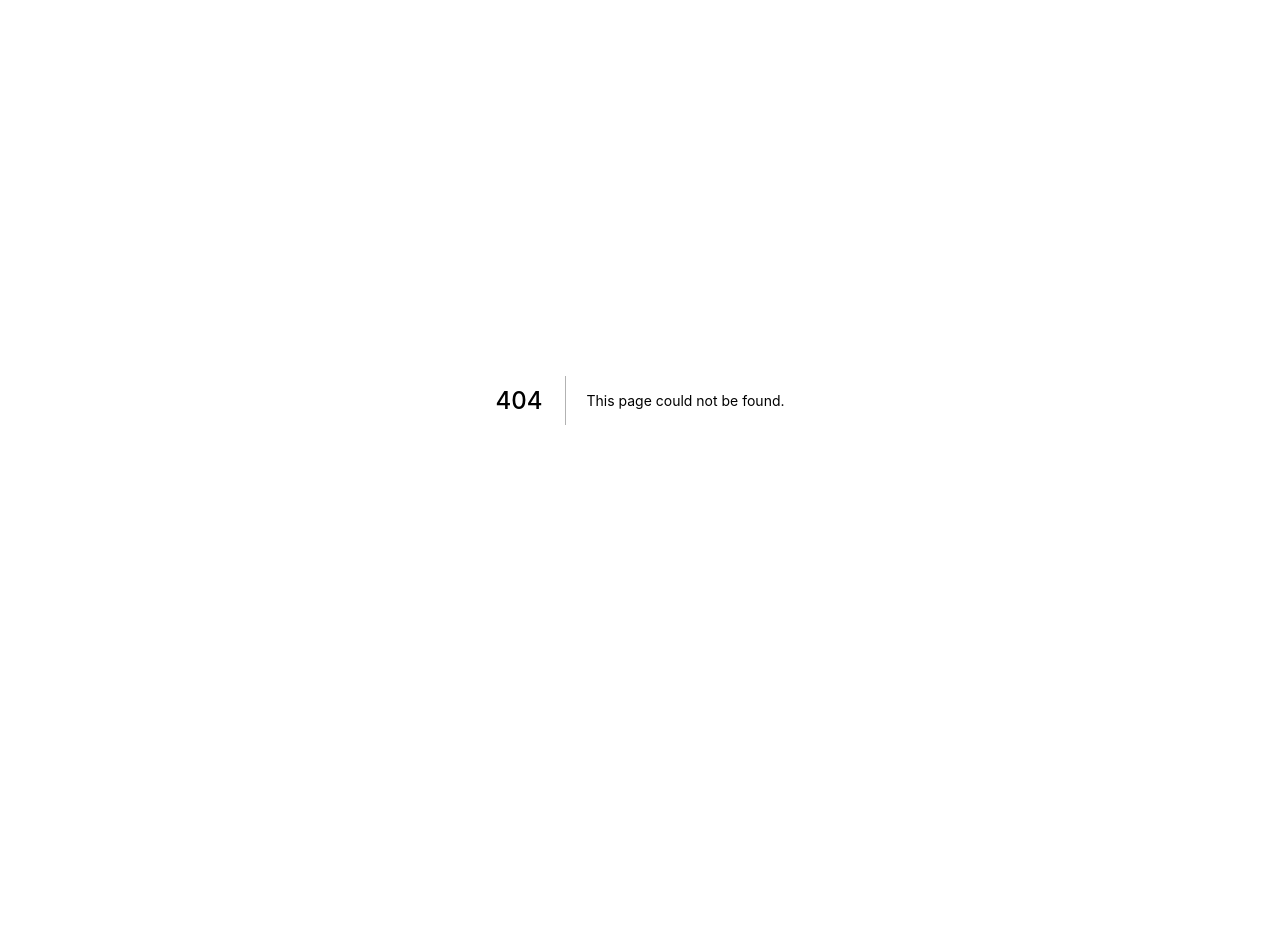
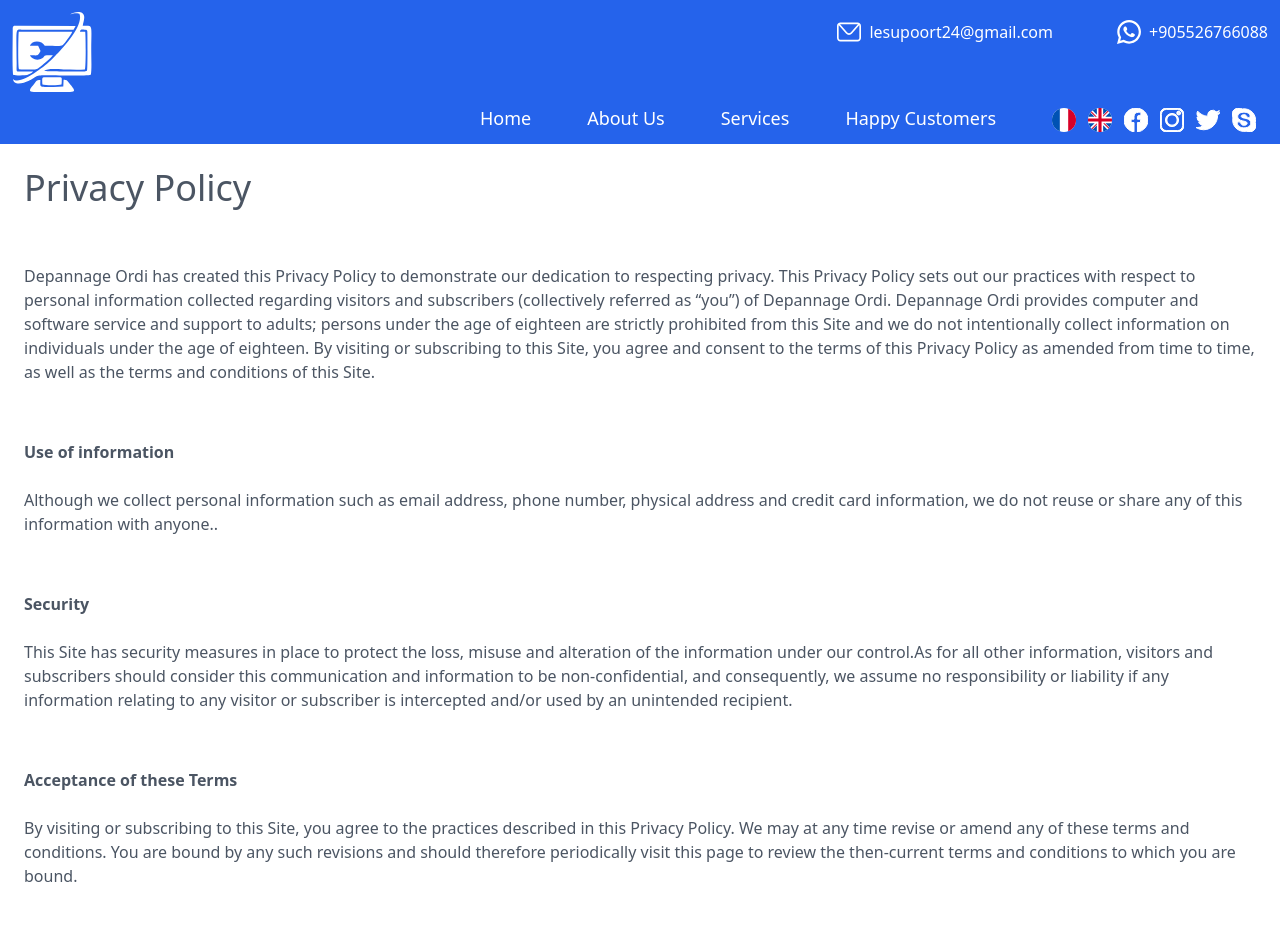
Before and after one commit to rashadataf/lesupportpc, a Next.js app: page /privacy in a window 1280 px wide. Before the commit this address had no page. Shown: the top 952 px of the page. Before the commit the page ends 800 px from the top, so only its background shows below. Built offline with nearby package versions, Linux system fonts and the light colour scheme.

Commit message:
-Feat: add privacy page and fix nav links

```diff
--- a/components/NavBar/NavBar.js
+++ b/components/NavBar/NavBar.js
@@ -47,16 +47,16 @@ export default function NavBar() {
           }`}
         >
           <li className="text-lg bg-blue-600 hover:bg-blue-400 cursor-pointer text-right md:text-center p-3">
-            Home
+            <a href="/">Home</a>
           </li>
           <li className="text-lg bg-blue-600 hover:bg-blue-400 cursor-pointer text-right md:text-center p-3">
-            <a href="#about-us">About Us</a>
+            <a href="/#about-us">About Us</a>
           </li>
           <li className="text-lg bg-blue-600 hover:bg-blue-400 cursor-pointer text-right md:text-center p-3">
-            <a href="#popular-software">Services</a>
+            <a href="/#popular-software">Services</a>
           </li>
           <li className="text-lg bg-blue-600 hover:bg-blue-400 cursor-pointer text-right md:text-center p-3">
-            <a href="#happy-customers">Happy Customers</a>
+            <a href="/#happy-customers">Happy Customers</a>
           </li>
           <li className="text-lg flex space-x-4 md:space-x-3 bg-blue-600 cursor-pointer text-right md:text-center p-3">
             <a href="#" id="fr">
--- a/components/Sections/SiteInfo.js
+++ b/components/Sections/SiteInfo.js
@@ -26,9 +26,7 @@ export default function SiteInfo() {
             <a href="#popular-software">Services</a>
           </li>
           <li className="text-gray-500">
-            <Link href="/terms">
-              <a>Privacy Policy</a>
-            </Link>
+            <a href="/privacy">Privacy Policy</a>
           </li>
           <li className="text-gray-500">
             <a href="/terms">Terms and Conditions</a>
--- /dev/null
+++ b/pages/privacy.js
@@ -0,0 +1,60 @@
+import Head from "next/head";
+import NavBar from "../components/NavBar/NavBar";
+import CopyRights from "../components/Sections/CopyRights";
+import SiteInfo from "../components/Sections/SiteInfo";
+
+export default function Terms() {
+  return (
+    <div>
+      <Head>
+        <title>Le Support PC</title>
+        <link rel="icon" href="/favicon.png" />
+      </Head>
+      <NavBar />
+      <div className="p-6">
+        <h1 className="text-4xl mb-14 text-gray-600">Privacy Policy</h1>
+        <p className="mb-14 text-gray-600">
+          Depannage Ordi has created this Privacy Policy to demonstrate our
+          dedication to respecting privacy. This Privacy Policy sets out our
+          practices with respect to personal information collected regarding
+          visitors and subscribers (collectively referred as “you”) of Depannage
+          Ordi. Depannage Ordi provides computer and software service and
+          support to adults; persons under the age of eighteen are strictly
+          prohibited from this Site and we do not intentionally collect
+          information on individuals under the age of eighteen. By visiting or
+          subscribing to this Site, you agree and consent to the terms of this
+          Privacy Policy as amended from time to time, as well as the terms and
+          conditions of this Site.{" "}
+        </p>
+        <h3 className="font-bold mb-6 text-gray-600">Use of information</h3>
+        <p className="mb-14 text-gray-600">
+          Although we collect personal information such as email address, phone
+          number, physical address and credit card information, we do not reuse
+          or share any of this information with anyone..
+        </p>
+        <h3 className="font-bold mb-6 text-gray-600">Security</h3>
+        <p className="mb-14 text-gray-600">
+          This Site has security measures in place to protect the loss, misuse
+          and alteration of the information under our control.As for all other
+          information, visitors and subscribers should consider this
+          communication and information to be non-confidential, and
+          consequently, we assume no responsibility or liability if any
+          information relating to any visitor or subscriber is intercepted
+          and/or used by an unintended recipient.
+        </p>
+        <h3 className="font-bold mb-6 text-gray-600">
+          Acceptance of these Terms{" "}
+        </h3>
+        <p className="mb-14 text-gray-600">
+          By visiting or subscribing to this Site, you agree to the practices
+          described in this Privacy Policy. We may at any time revise or amend
+          any of these terms and conditions. You are bound by any such revisions
+          and should therefore periodically visit this page to review the
+          then-current terms and conditions to which you are bound.
+        </p>
+      </div>
+      <SiteInfo />
+      <CopyRights />
+    </div>
+  );
+}
```
